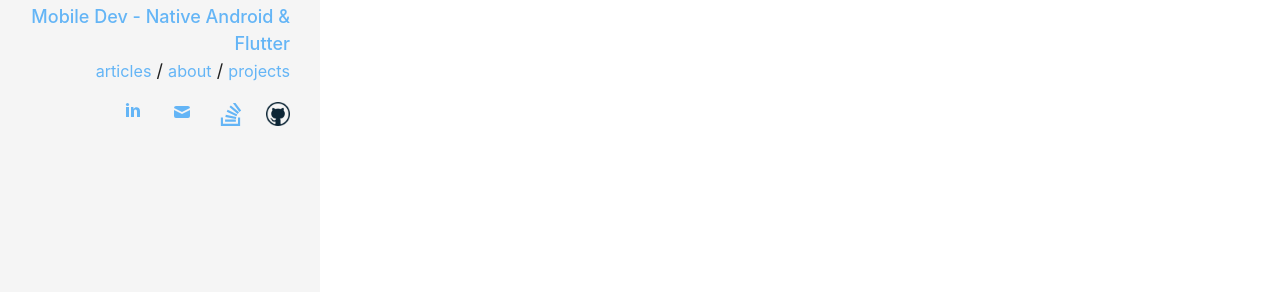
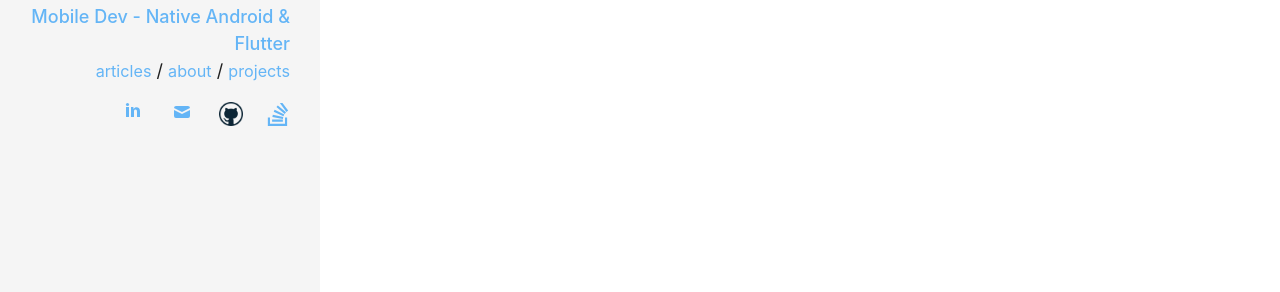
Before and after one commit to EyyupAlkis/About, a Jekyll site: the page built from index.html, in a window 1280 px wide. Shown: the part 402-694 px from the top of the page. Built offline with Jekyll 4.4.1, drawn with Linux system fonts in a browser that asks for light colours.

Commit message:
color changed

```diff
--- a/_includes/social-links.html
+++ b/_includes/social-links.html
@@ -26,6 +26,14 @@
       </a>
     </li>
     {% endif%}
+    {% if author.github %}
+    <li>
+      <a href="http://github.com/{{ author.github }}" class="social-link-item" target="_blank" title="Github">
+        <img src="/img/github.png" width="24px" height="24px" style='background-color: #64b5f'>
+
+      </a>
+    </li>
+    {% endif %}
     {% if author.stackoverflow %}
     <li><a href="http://stackoverflow.com/users/{{ author.stackoverflow }}" class="social-link-item" target="_blank"
         title="StackOverflow">
@@ -33,14 +41,6 @@
           <path
             d="M18.986 21.865v-6.404h2.134V24H1.844v-8.539h2.13v6.404h15.012zM6.111 19.731H16.85v-2.137H6.111v2.137zm.259-4.852l10.48 2.189.451-2.07-10.478-2.187-.453 2.068zm1.359-5.056l9.705 4.53.903-1.95-9.706-4.53-.902 1.936v.014zm2.715-4.785l8.217 6.855 1.359-1.62-8.216-6.853-1.35 1.617-.01.001zM15.751 0l-1.746 1.294 6.405 8.604 1.746-1.294L15.749 0h.002z" />
         </svg><i class="fab fa-fw fa-stack-overflow"></i></a>
-    </li>
-    {% endif %}
-    {% if author.github %}
-    <li>
-      <a href="http://github.com/{{ author.github }}" class="social-link-item" target="_blank" title="Github">
-        <img src="/img/github.png" alt="HTML5 Icon" style="width:24px;height:24px;">
-
-      </a>
     </li>
     {% endif %}
     <!-- {% if author.twitter %}
```
